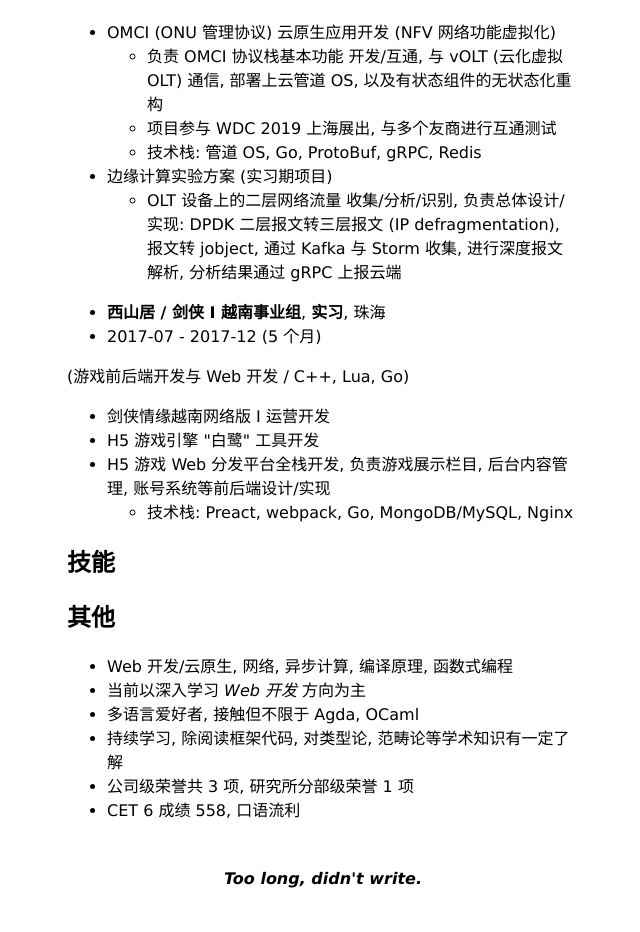
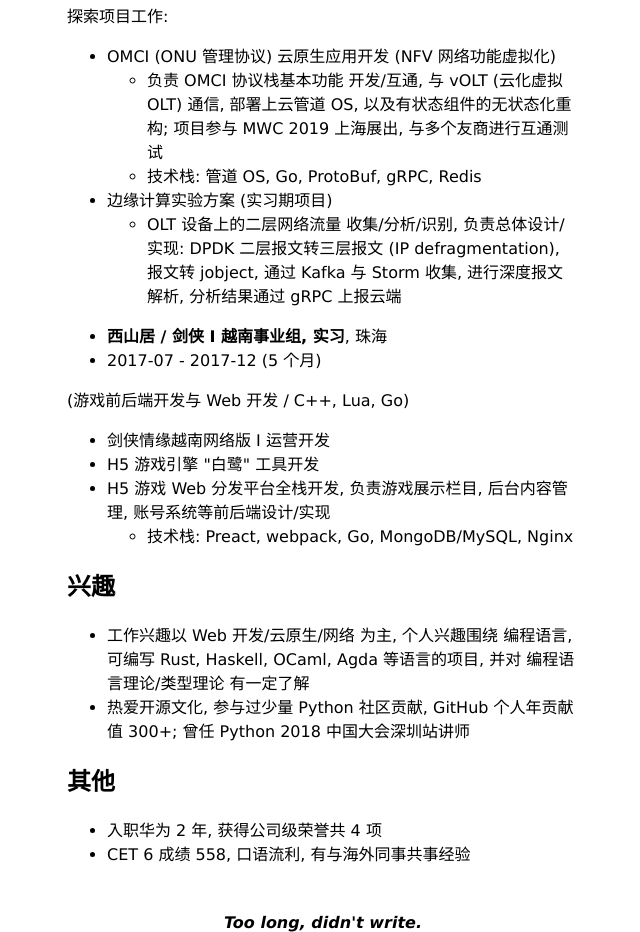
Before and after one commit to anqur/anqur.github.io, a plain HTML site: page post/cv/index.html in a window 1280 px wide. Shown: the part 1312-2244 px from the top of the page, without its empty margins (317-957 px from the left). Before the commit the page ends 2200 px from the top, so only its background shows below. Drawn offline with nearby package versions, Linux system fonts and the light colour scheme; some packages are replaced by stand-ins of ours.

Commit message:
Generate CV

```diff
--- a/post/cv/index.html
+++ b/post/cv/index.html
@@ -57,7 +57,8 @@
 <ul>
 <li>组播协议 C 切 C++ 重写:
 <ul>
-<li>任开发教练, 与公司可信软件专家一起带领团队重写组播 (IGMP) 协议栈 (C 语言重写为 C++), 个人工作为 架构设计协助, 代码评审, 基础设施开发 (计时器, 依赖注入机制, 数据持久化机制, GoogleTest UT, CI/CD)</li>
+<li>任开发教练, 与公司可信软件专家一起带领团队重写组播 (IGMP) 协议栈 (C 语言重写为 C++), 个人工作为 架构设计协助, 代码评审, 基础设施开发 (命令行解析, 计时器, 依赖注入机制, 数据持久化机制, GoogleTest UT, CI/CD)</li>
+<li>因多个框架代码的贡献, 荣获松山湖首届代码尖兵</li>
 </ul></li>
 <li>可信整改/重构工作
 <ul>
@@ -70,8 +71,7 @@
 <ul>
 <li>OMCI (ONU 管理协议) 云原生应用开发 (NFV 网络功能虚拟化)
 <ul>
-<li>负责 OMCI 协议栈基本功能 开发/互通, 与 vOLT (云化虚拟 OLT) 通信, 部署上云管道 OS, 以及有状态组件的无状态化重构</li>
-<li>项目参与 WDC 2019 上海展出, 与多个友商进行互通测试</li>
+<li>负责 OMCI 协议栈基本功能 开发/互通, 与 vOLT (云化虚拟 OLT) 通信, 部署上云管道 OS, 以及有状态组件的无状态化重构; 项目参与 MWC 2019 上海展出, 与多个友商进行互通测试</li>
 <li>技术栈: 管道 OS, Go, ProtoBuf, gRPC, Redis</li>
 </ul></li>
 <li>边缘计算实验方案 (实习期项目)
@@ -81,7 +81,7 @@
 </ul>
 <div>
 <ul>
-<li><strong>西山居 / 剑侠 I 越南事业组</strong>, <strong>实习</strong>, 珠海</li>
+<li><strong>西山居 / 剑侠 I 越南事业组, 实习</strong>, 珠海</li>
 <li>2017-07 - 2017-12 (5 个月)</li>
 </ul>
 </div>
@@ -94,15 +94,15 @@
 <li>技术栈: Preact, webpack, Go, MongoDB/MySQL, Nginx</li>
 </ul></li>
 </ul>
-<h2 id="技能">技能</h2>
+<h2 id="兴趣">兴趣</h2>
+<ul>
+<li>工作兴趣以 Web 开发/云原生/网络 为主, 个人兴趣围绕 编程语言, 可编写 Rust, Haskell, OCaml, Agda 等语言的项目, 并对 编程语言理论/类型理论 有一定了解</li>
+<li>热爱开源文化, 参与过少量 Python 社区贡献, GitHub 个人年贡献值 300+; 曾任 Python 2018 中国大会深圳站讲师</li>
+</ul>
 <h2 id="其他">其他</h2>
 <ul>
-<li>Web 开发/云原生, 网络, 异步计算, 编译原理, 函数式编程</li>
-<li>当前以深入学习 <em>Web 开发</em> 方向为主</li>
-<li>多语言爱好者, 接触但不限于 Agda, OCaml</li>
-<li>持续学习, 除阅读框架代码, 对类型论, 范畴论等学术知识有一定了解</li>
-<li>公司级荣誉共 3 项, 研究所分部级荣誉 1 项</li>
-<li>CET 6 成绩 558, 口语流利</li>
+<li>入职华为 2 年, 获得公司级荣誉共 4 项</li>
+<li>CET 6 成绩 558, 口语流利, 有与海外同事共事经验</li>
 </ul>
 </article>
   </main>
```
